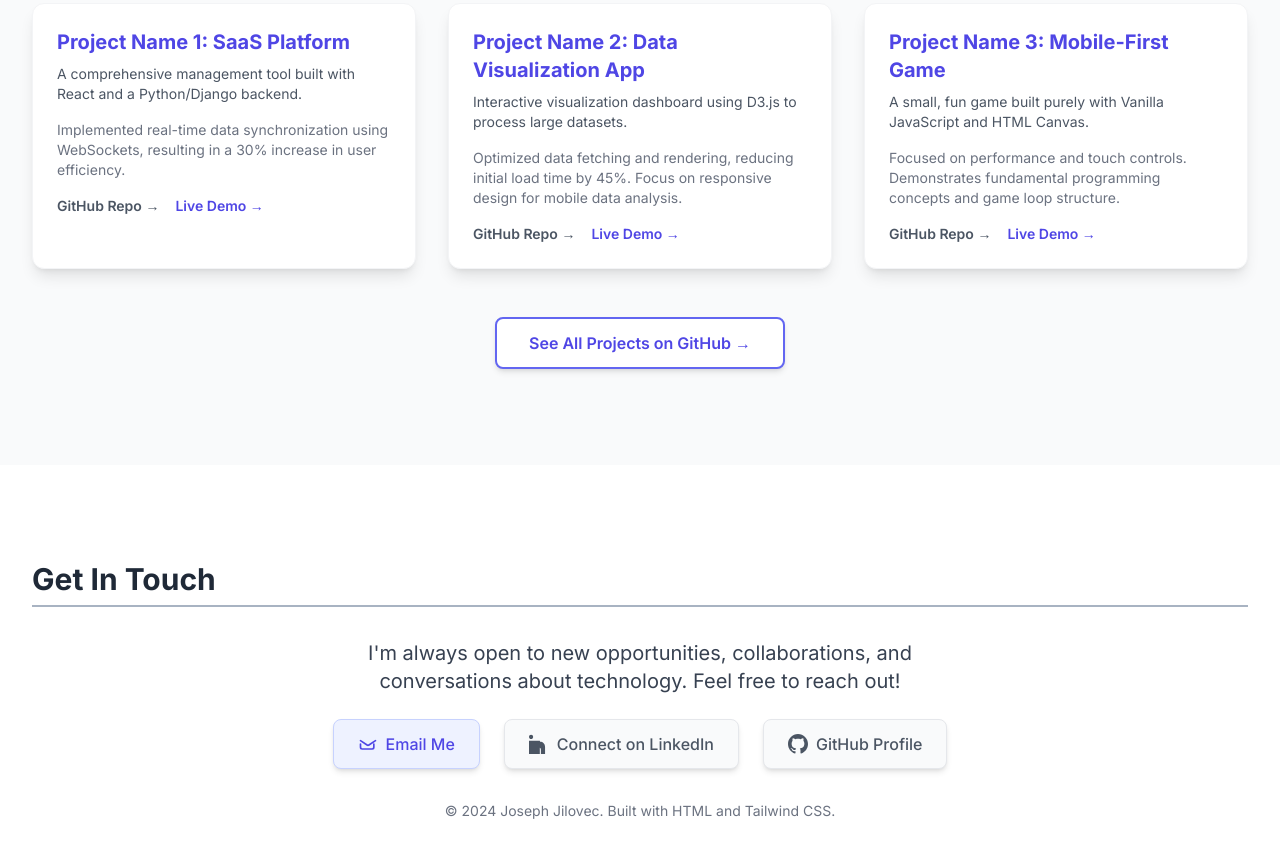
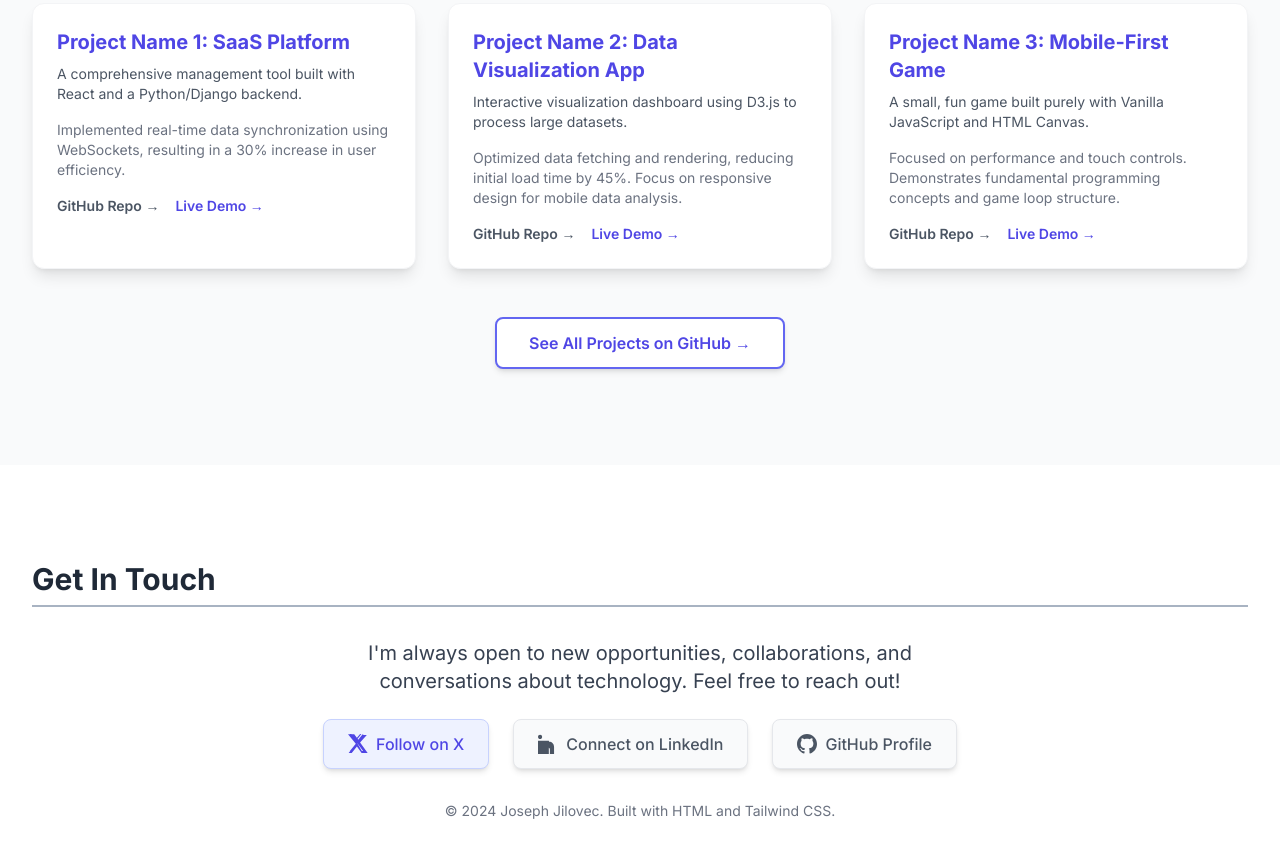
Before and after one commit to josephjilovec/josephjilovec.github.io, a plain HTML site: page index.html in a window 1280 px wide. Shown: the part 1493-2350 px from the top of the page. Drawn offline with nearby package versions, Linux system fonts and the light colour scheme.

Commit message:
Replace email link with X (Twitter) link
updated links at bottom of page

```diff
--- a/index.html
+++ b/index.html
@@ -173,19 +173,19 @@
                 </p>
 
                 <div class="flex flex-wrap justify-center gap-6">
-                    <!-- Email Link -->
-                    <a href="mailto:your.email@example.com" class="flex items-center space-x-2 bg-indigo-50 border border-indigo-200 text-indigo-600 hover:bg-indigo-600 hover:text-white font-medium py-3 px-6 rounded-lg transition duration-300 shadow-md">
-                        <svg class="w-5 h-5" fill="none" stroke="currentColor" viewBox="0 0 24 24" xmlns="http://www.w3.org/2000/svg"><path stroke-linecap="round" stroke-linejoin="round" stroke-width="2" d="M3 8l7.89 5.26a2 2 0 002.22 0L21 8m-2 4v4a2 2 0 01-2 2H5a2 2 0 01-2-2v-4"></path></svg>
-                        <span>Email Me</span>
+                    <!-- X (Twitter) Link - Replaced Email Me -->
+                    <a href="https://x.com/JilovecJoseph" target="_blank" class="flex items-center space-x-2 bg-indigo-50 border border-indigo-200 text-indigo-600 hover:bg-indigo-600 hover:text-white font-medium py-3 px-6 rounded-lg transition duration-300 shadow-md">
+                        <svg class="w-5 h-5" viewBox="0 0 24 24" fill="currentColor" xmlns="http://www.w3.org/2000/svg"><path d="M18.901 1.153h3.689l-8.07 9.172 9.073 12.333h-7.25l-5.642-7.797-6.242 7.797h-3.689l8.601-10.871-9.421-11.434h7.521l4.856 6.551.002.002 5.22-6.553zm-2.28 19.387h1.49l-6.84-9.395-7.5 9.395h-1.49l8.3-10.478-8.86-10.912h1.666l5.77 7.272 6.06-7.272h1.49l-7.2 9.117z"/></svg>
+                        <span>Follow on X</span>
                     </a>
 
-                    <!-- LinkedIn Link -->
-                    <a href="https://linkedin.com/in/yourprofile" target="_blank" class="flex items-center space-x-2 bg-gray-50 border border-gray-200 text-gray-600 hover:bg-blue-700 hover:text-white font-medium py-3 px-6 rounded-lg transition duration-300 shadow-md">
+                    <!-- LinkedIn Link - Updated URL -->
+                    <a href="https://www.linkedin.com/in/jilovecjoseph/" target="_blank" class="flex items-center space-x-2 bg-gray-50 border border-gray-200 text-gray-600 hover:bg-blue-700 hover:text-white font-medium py-3 px-6 rounded-lg transition duration-300 shadow-md">
                         <svg class="w-5 h-5" fill="currentColor" viewBox="0 0 24 24" xmlns="http://www.w3.org/2000/svg"><path d="M4.98 3.5c0 1.381-1.11 2.5-2.48 2.5-1.379 0-2.48-1.119-2.48-2.5s1.101-2.5 2.48-2.5c1.379 0 2.48 1.119 2.48 2.5zm.02 4.5h-5v16h5v-16zm7.982 0h-7.982v16h7.982v-16zm.02 0c-1.37 0-2.288.665-2.73 1.332v-1.332h-5v16h5v-5.2c0-1.802.833-2.31 2.046-2.31s1.954.508 1.954 2.31v5.2h5v-8.358c0-4.04-2.536-6.442-5.998-6.442z"/></svg>
                         <span>Connect on LinkedIn</span>
                     </a>
 
-                    <!-- GitHub Link -->
+                    <!-- GitHub Link (Unchanged) -->
                     <a href="https://github.com/JosephJilovec" target="_blank" class="flex items-center space-x-2 bg-gray-50 border border-gray-200 text-gray-600 hover:bg-gray-800 hover:text-white font-medium py-3 px-6 rounded-lg transition duration-300 shadow-md">
                         <svg class="w-5 h-5" fill="currentColor" viewBox="0 0 24 24" xmlns="http://www.w3.org/2000/svg"><path d="M12 0c-6.626 0-12 5.373-12 12 0 5.302 3.438 9.8 8.207 11.387.599.111.793-.261.793-.577v-2.234c-3.338.726-4.033-1.416-4.033-1.416-.546-1.387-1.333-1.756-1.333-1.756-1.089-.745.083-.729.083-.729 1.205.084 1.839 1.237 1.839 1.237 1.07 1.835 2.809 1.305 3.493.998.108-.77.418-1.305.762-1.604-2.665-.305-5.467-1.334-5.467-5.931 0-1.311.469-2.381 1.236-3.221-.124-.303-.535-1.524.118-3.176 0 0 1.008-.322 3.301 1.23.957-.266 1.983-.399 3.003-.404 1.02.005 2.047.138 3.006.404 2.291-1.552 3.297-1.23 3.297-1.23.653 1.653.242 2.873.118 3.176.77.84 1.235 1.911 1.235 3.221 0 4.609-2.807 5.624-5.479 5.921.43.372.823 1.102.823 2.222v3.293c0 .319.192.694.801.576C20.566 21.793 24 17.29 24 12c0-6.627-5.373-12-12-12z"/></svg>
                         <span>GitHub Profile</span>
```
